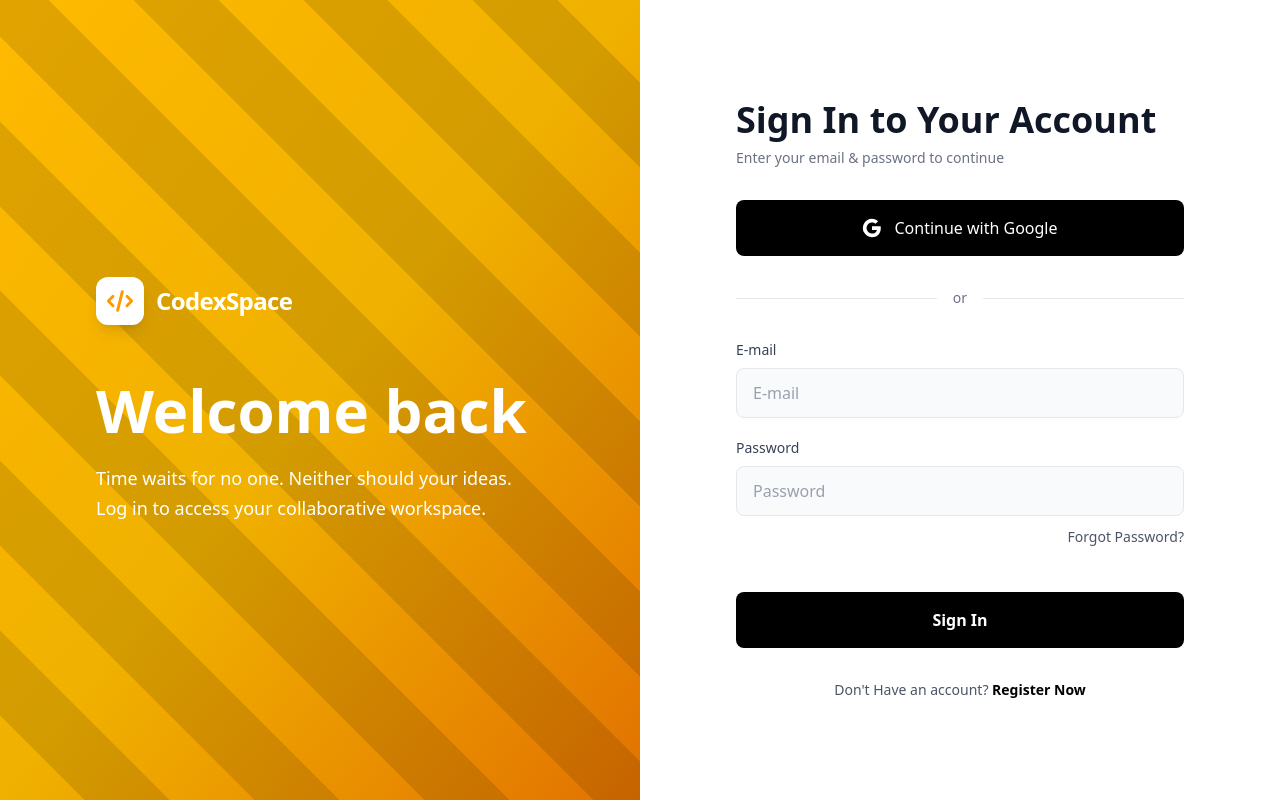
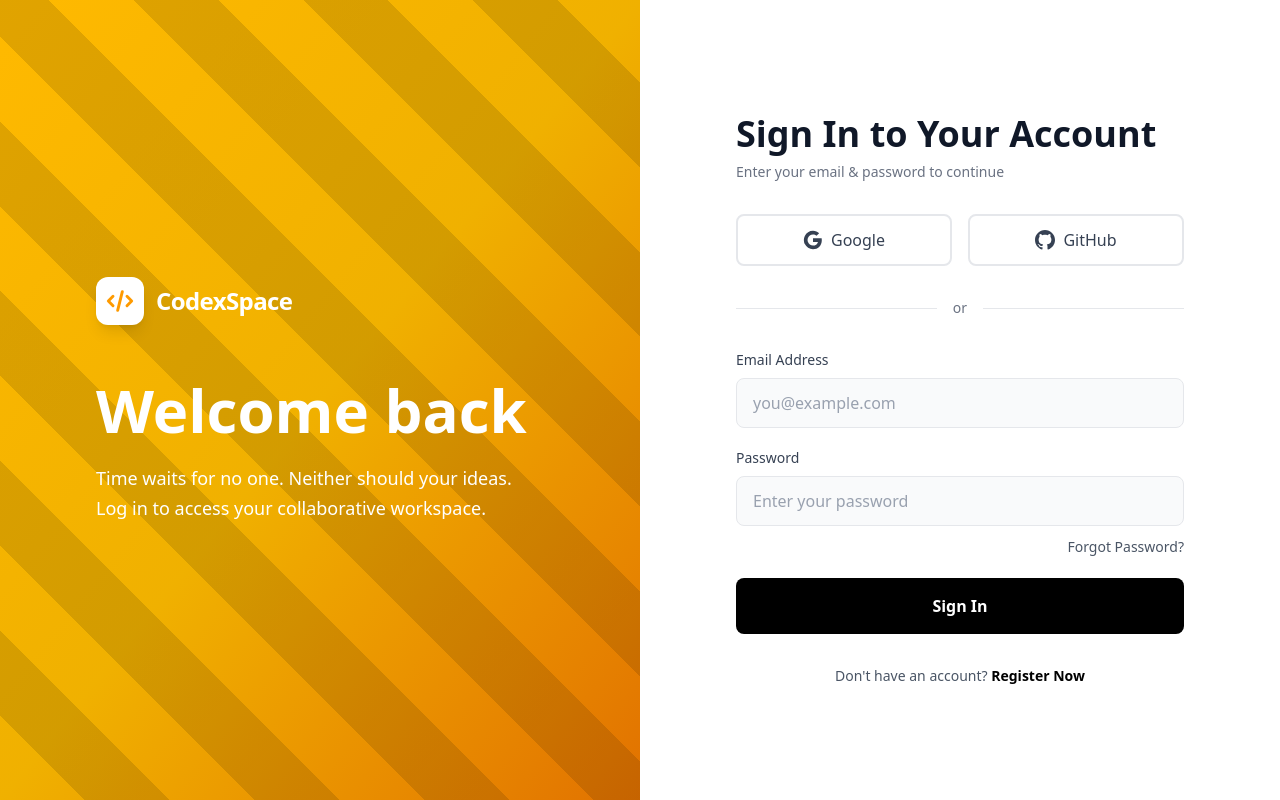
Before and after one commit to anshu-c8NETed/CodexSpace-frontend, a React (Vite) app: page /login in a window 1280 px wide. Built offline with nearby package versions, Linux system fonts and the light colour scheme; no server answers.

Commit message:
Enhance Login component with validation and feedback
Added email validation, loading state, and flash messages for user feedback during login.

```diff
--- a/src/screens/Login.jsx
+++ b/src/screens/Login.jsx
@@ -6,36 +6,147 @@
 const Login = () => {
     const [email, setEmail] = useState('')
     const [password, setPassword] = useState('')
+    const [isLoading, setIsLoading] = useState(false)
+    const [flashMessage, setFlashMessage] = useState({ type: '', message: '' })
     const { setUser } = useContext(UserContext)
     const navigate = useNavigate()
 
+    // Flash message display function
+    const showFlash = (type, message) => {
+        setFlashMessage({ type, message })
+        setTimeout(() => {
+            setFlashMessage({ type: '', message: '' })
+        }, 5000)
+    }
+
+    // Email validation
+    const isValidEmail = (email) => {
+        const emailRegex = /^[^\s@]+@[^\s@]+\.[^\s@]+$/
+        return emailRegex.test(email)
+    }
+
     function submitHandler(e) {
         e.preventDefault()
+
+        // Clear previous flash messages
+        setFlashMessage({ type: '', message: '' })
+
+        // Validation
+        if (!email.trim()) {
+            showFlash('error', 'Please enter your email address')
+            return
+        }
+
+        if (!isValidEmail(email)) {
+            showFlash('error', 'Please enter a valid email address')
+            return
+        }
+
+        if (!password) {
+            showFlash('error', 'Please enter your password')
+            return
+        }
+
+        if (password.length < 3) {
+            showFlash('error', 'Password must be at least 3 characters long')
+            return
+        }
+
+        setIsLoading(true)
+
         axios.post('/users/login', {
-            email,
+            email: email.trim().toLowerCase(),
             password
-        }).then((res) => {
-            console.log(res.data)
+        })
+        .then((res) => {
             localStorage.setItem('token', res.data.token)
             setUser(res.data.user)
+            showFlash('success', 'Login successful! Redirecting...')
+            setTimeout(() => {
                 navigate('/')
-        }).catch((err) => {
-            console.log(err.response.data)
+            }, 1000)
         })
+        .catch((err) => {
+            setIsLoading(false)
+            const errorMessage = err.response?.data?.errors || err.response?.data?.message || 'Login failed. Please try again.'
+
+            // Handle specific error cases
+            if (err.response?.status === 401) {
+                showFlash('error', 'Invalid email or password. Please try again.')
+            } else if (err.response?.status === 404) {
+                showFlash('error', 'Account not found. Please sign up first.')
+            } else {
+                showFlash('error', errorMessage)
+            }
+        })
+    }
+
+    // Google OAuth Login
+    const handleGoogleLogin = () => {
+        showFlash('info', 'Google Sign-In coming soon!')
+        // TODO: Implement Google OAuth
+        // window.location.href = `${import.meta.env.VITE_API_URL}/auth/google`
+    }
+
+    // GitHub OAuth Login
+    const handleGithubLogin = () => {
+        showFlash('info', 'GitHub Sign-In coming soon!')
+        // TODO: Implement GitHub OAuth
+        // window.location.href = `${import.meta.env.VITE_API_URL}/auth/github`
     }
 
     return (
         <div className="min-h-screen flex flex-col lg:flex-row bg-white">
+            {/* Flash Message Toast */}
+            {flashMessage.message && (
+                <div className={`fixed top-4 right-4 z-50 max-w-md w-full mx-4 sm:mx-0 animate-slideIn shadow-2xl ${
+                    flashMessage.type === 'error' ? 'bg-red-500' :
+                    flashMessage.type === 'success' ? 'bg-green-500' :
+                    'bg-blue-500'
+                }`} style={{
+                    borderRadius: '12px',
+                    animation: 'slideIn 0.3s ease-out'
+                }}>
+                    <div className="p-4 flex items-start gap-3">
+                        <div className="flex-shrink-0">
+                            {flashMessage.type === 'error' && (
+                                <svg className="w-6 h-6 text-white" fill="none" stroke="currentColor" viewBox="0 0 24 24">
+                                    <path strokeLinecap="round" strokeLinejoin="round" strokeWidth={2} d="M12 8v4m0 4h.01M21 12a9 9 0 11-18 0 9 9 0 0118 0z" />
+                                </svg>
+                            )}
+                            {flashMessage.type === 'success' && (
+                                <svg className="w-6 h-6 text-white" fill="none" stroke="currentColor" viewBox="0 0 24 24">
+                                    <path strokeLinecap="round" strokeLinejoin="round" strokeWidth={2} d="M9 12l2 2 4-4m6 2a9 9 0 11-18 0 9 9 0 0118 0z" />
+                                </svg>
+                            )}
+                            {flashMessage.type === 'info' && (
+                                <svg className="w-6 h-6 text-white" fill="none" stroke="currentColor" viewBox="0 0 24 24">
+                                    <path strokeLinecap="round" strokeLinejoin="round" strokeWidth={2} d="M13 16h-1v-4h-1m1-4h.01M21 12a9 9 0 11-18 0 9 9 0 0118 0z" />
+                                </svg>
+                            )}
+                        </div>
+                        <div className="flex-1">
+                            <p className="text-white font-medium text-sm">{flashMessage.message}</p>
+                        </div>
+                        <button
+                            onClick={() => setFlashMessage({ type: '', message: '' })}
+                            className="flex-shrink-0 text-white hover:text-gray-200 transition-colors">
+                            <svg className="w-5 h-5" fill="none" stroke="currentColor" viewBox="0 0 24 24">
+                                <path strokeLinecap="round" strokeLinejoin="round" strokeWidth={2} d="M6 18L18 6M6 6l12 12" />
+                            </svg>
+                        </button>
+                    </div>
+                </div>
+            )}
+
             {/* Left Side - Visual Section with Gradient */}
             <div className="lg:w-1/2 relative bg-gradient-to-br from-amber-400 via-yellow-500 to-amber-600 flex items-center justify-center p-8 lg:p-16 min-h-[40vh] lg:min-h-screen overflow-hidden">
-                {/* Diagonal Stripes Pattern */}
                 <div className="absolute inset-0 opacity-30">
                     <div className="absolute inset-0" style={{
                         backgroundImage: 'repeating-linear-gradient(45deg, transparent, transparent 60px, rgba(0,0,0,0.4) 60px, rgba(0,0,0,0.4) 120px)',
                     }}></div>
                 </div>
 
-                {/* Content */}
                 <div className="relative z-10 text-center lg:text-left max-w-md">
                     <div className="mb-8">
                         <div className="inline-flex items-center gap-3 mb-4">
@@ -70,16 +181,30 @@
                         </p>
                     </div>
 
-                    {/* Google Sign In Button */}
-                    <button className="w-full flex items-center justify-center gap-3 p-4 bg-black cursor-pointer text-white rounded-lg font-medium hover:bg-gray-900 transition-colors duration-200 mb-6">
+                    {/* Social Sign In Buttons */}
+                    <div className="grid grid-cols-2 gap-4 mb-6">
+                        <button
+                            onClick={handleGoogleLogin}
+                            type="button"
+                            className="flex items-center justify-center gap-2 p-3 border-2 border-gray-200 rounded-lg font-medium text-gray-700 hover:border-gray-300 hover:bg-gray-50 transition-all duration-200 cursor-pointer">
                             <svg className="w-5 h-5" viewBox="0 0 24 24" fill="currentColor">
                                 <path d="M22.56 12.25c0-.78-.07-1.53-.2-2.25H12v4.26h5.92c-.26 1.37-1.04 2.53-2.21 3.31v2.77h3.57c2.08-1.92 3.28-4.74 3.28-8.09z"/>
                                 <path d="M12 23c2.97 0 5.46-.98 7.28-2.66l-3.57-2.77c-.98.66-2.23 1.06-3.71 1.06-2.86 0-5.29-1.93-6.16-4.53H2.18v2.84C3.99 20.53 7.7 23 12 23z"/>
                                 <path d="M5.84 14.09c-.22-.66-.35-1.36-.35-2.09s.13-1.43.35-2.09V7.07H2.18C1.43 8.55 1 10.22 1 12s.43 3.45 1.18 4.93l2.85-2.22.81-.62z"/>
                                 <path d="M12 5.38c1.62 0 3.06.56 4.21 1.64l3.15-3.15C17.45 2.09 14.97 1 12 1 7.7 1 3.99 3.47 2.18 7.07l3.66 2.84c.87-2.6 3.3-4.53 6.16-4.53z"/>
                             </svg>
-                        Continue with Google
+                            <span className="hidden sm:inline">Google</span>
                         </button>
+                        <button
+                            onClick={handleGithubLogin}
+                            type="button"
+                            className="flex items-center justify-center gap-2 p-3 border-2 border-gray-200 rounded-lg font-medium text-gray-700 hover:border-gray-300 hover:bg-gray-50 transition-all duration-200 cursor-pointer">
+                            <svg className="w-5 h-5" fill="currentColor" viewBox="0 0 24 24">
+                                <path d="M12 0c-6.626 0-12 5.373-12 12 0 5.302 3.438 9.8 8.207 11.387.599.111.793-.261.793-.577v-2.234c-3.338.726-4.033-1.416-4.033-1.416-.546-1.387-1.333-1.756-1.333-1.756-1.089-.745.083-.729.083-.729 1.205.084 1.839 1.237 1.839 1.237 1.07 1.834 2.807 1.304 3.492.997.107-.775.418-1.305.762-1.604-2.665-.305-5.467-1.334-5.467-5.931 0-1.311.469-2.381 1.236-3.221-.124-.303-.535-1.524.117-3.176 0 0 1.008-.322 3.301 1.23.957-.266 1.983-.399 3.003-.404 1.02.005 2.047.138 3.006.404 2.291-1.552 3.297-1.23 3.297-1.23.653 1.653.242 2.874.118 3.176.77.84 1.235 1.911 1.235 3.221 0 4.609-2.807 5.624-5.479 5.921.43.372.823 1.102.823 2.222v3.293c0 .319.192.694.801.576 4.765-1.589 8.199-6.086 8.199-11.386 0-6.627-5.373-12-12-12z"/>
+                            </svg>
+                            <span className="hidden sm:inline">GitHub</span>
+                        </button>
+                    </div>
 
                     {/* Divider */}
                     <div className="relative my-8">
@@ -95,14 +220,16 @@
                     <form onSubmit={submitHandler} className="space-y-5">
                         <div>
                             <label className="block text-sm font-medium text-gray-700 mb-2" htmlFor="email">
-                                E-mail
+                                Email Address
                             </label>
                             <input
                                 onChange={(e) => setEmail(e.target.value)}
+                                value={email}
                                 type="email"
                                 id="email"
-                                className="w-full px-4 py-3 bg-gray-50 border border-gray-200 rounded-lg text-gray-900 placeholder-gray-400 focus:outline-none focus:ring-2 focus:ring-amber-500 focus:border-transparent transition-all duration-200"
-                                placeholder="E-mail"
+                                disabled={isLoading}
+                                className="w-full px-4 py-3 bg-gray-50 border border-gray-200 rounded-lg text-gray-900 placeholder-gray-400 focus:outline-none focus:ring-2 focus:ring-amber-500 focus:border-transparent transition-all duration-200 disabled:opacity-50 disabled:cursor-not-allowed"
+                                placeholder="you@example.com"
                             />
                         </div>
 
@@ -112,10 +239,12 @@
                             </label>
                             <input
                                 onChange={(e) => setPassword(e.target.value)}
+                                value={password}
                                 type="password"
                                 id="password"
-                                className="w-full px-4 py-3 bg-gray-50 border border-gray-200 rounded-lg text-gray-900 placeholder-gray-400 focus:outline-none focus:ring-2 focus:ring-amber-500 focus:border-transparent transition-all duration-200"
-                                placeholder="Password"
+                                disabled={isLoading}
+                                className="w-full px-4 py-3 bg-gray-50 border border-gray-200 rounded-lg text-gray-900 placeholder-gray-400 focus:outline-none focus:ring-2 focus:ring-amber-500 focus:border-transparent transition-all duration-200 disabled:opacity-50 disabled:cursor-not-allowed"
+                                placeholder="Enter your password"
                             />
                             <div className="text-right mt-2">
                                 <a href="#" className="text-sm text-gray-600 hover:text-gray-900 transition-colors">
@@ -126,27 +255,43 @@
 
                         <button
                             type="submit"
-                            className="w-full py-4 cursor-pointer bg-black text-white rounded-lg font-semibold hover:bg-gray-900 transition-colors duration-200 mt-6"
+                            disabled={isLoading}
+                            className="w-full py-4 cursor-pointer bg-black text-white rounded-lg font-semibold hover:bg-gray-900 transition-colors duration-200 disabled:opacity-50 disabled:cursor-not-allowed flex items-center justify-center gap-2"
                         >
-                            Sign In
+                            {isLoading ? (
+                                <>
+                                    <svg className="animate-spin h-5 w-5 text-white" xmlns="http://www.w3.org/2000/svg" fill="none" viewBox="0 0 24 24">
+                                        <circle className="opacity-25" cx="12" cy="12" r="10" stroke="currentColor" strokeWidth="4"></circle>
+                                        <path className="opacity-75" fill="currentColor" d="M4 12a8 8 0 018-8V0C5.373 0 0 5.373 0 12h4zm2 5.291A7.962 7.962 0 014 12H0c0 3.042 1.135 5.824 3 7.938l3-2.647z"></path>
+                                    </svg>
+                                    Signing In...
+                                </>
+                            ) : (
+                                'Sign In'
+                            )}
                         </button>
                     </form>
 
                     <p className="text-center text-gray-600 text-sm mt-8">
-                        Don't Have an account? <Link to="/register" className="text-black font-semibold hover:underline">Register Now</Link>
+                        Don't have an account? <Link to="/register" className="text-black font-semibold hover:underline">Register Now</Link>
                     </p>
                 </div>
             </div>
 
             <style jsx>{`
-                @keyframes subtle-pulse {
-                    0%, 100% { opacity: 0.3; }
-                    50% { opacity: 0.4; }
+                @keyframes slideIn {
+                    from {
+                        transform: translateX(100%);
+                        opacity: 0;
+                    }
+                    to {
+                        transform: translateX(0);
+                        opacity: 1;
+                    }
                 }
             `}</style>
         </div>
     )
 }
 
-
 export default Login
```
Lines whose indentation alone changed are shown as unchanged.
